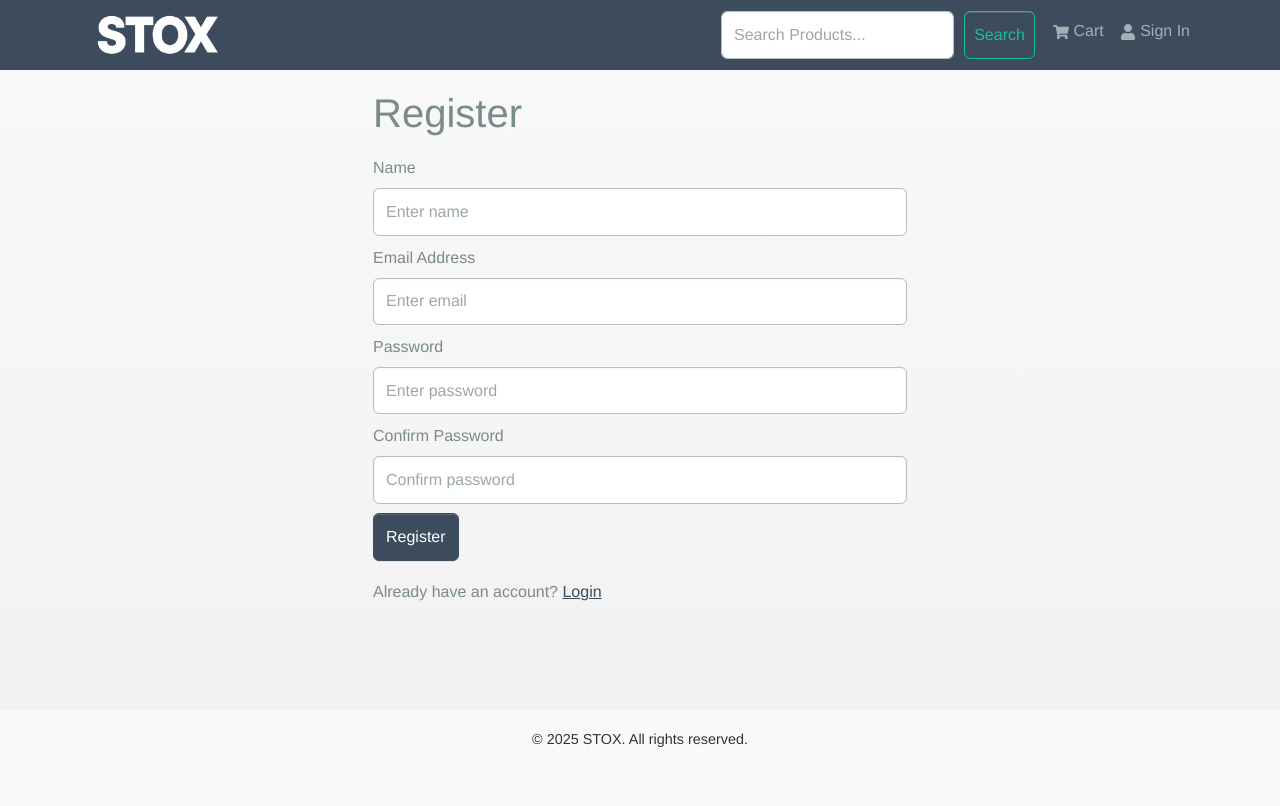
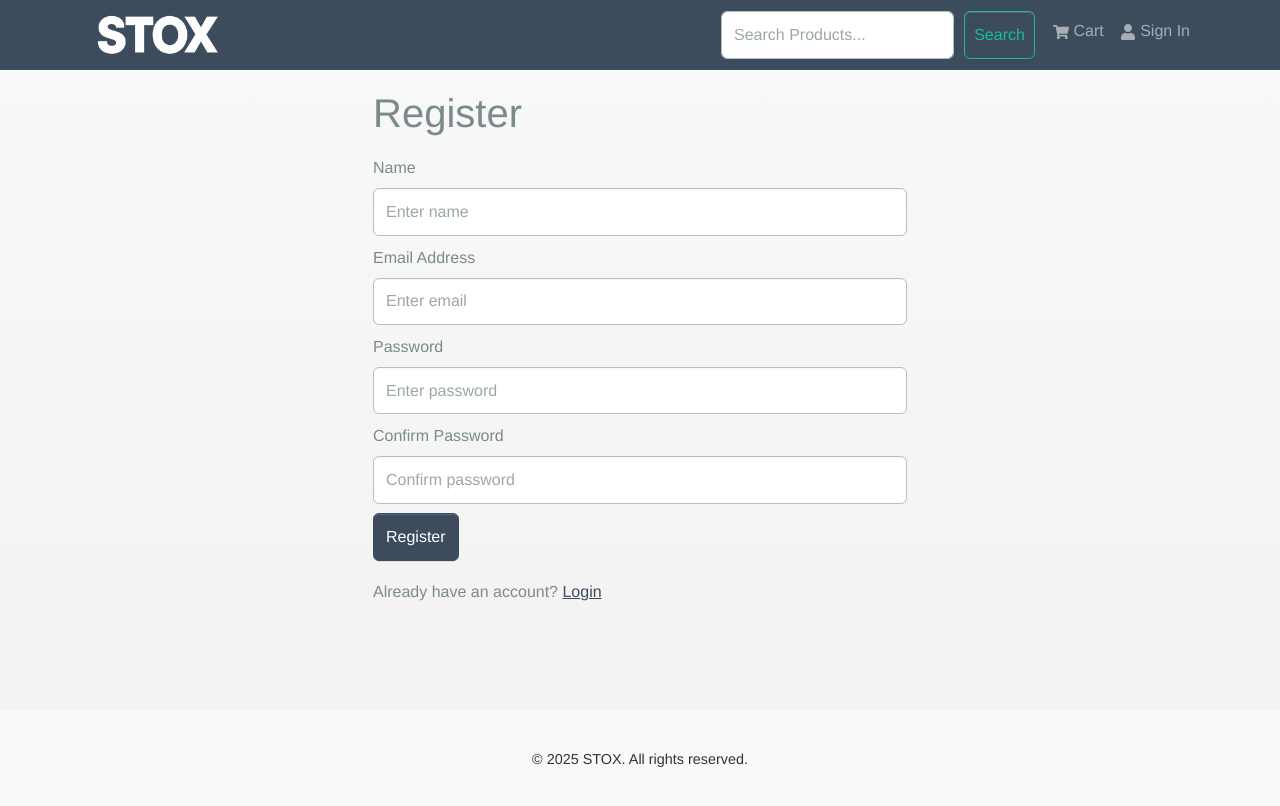
Before and after one commit to sharmin74/project-2-database-update, a React (Create React App) app in the folder frontend/: page /register in a window 1280 px wide. Shown: the top 806 px of the page. Built offline with nearby package versions, Linux system fonts and the light colour scheme.

Commit message:
10th commit sharmin

```diff
--- a/frontend/src/assets/styles/index.css
+++ b/frontend/src/assets/styles/index.css
@@ -64,7 +64,7 @@ body {
 }
 
 footer {
-  /* padding-top: 20px; */
+  padding-top: 20px;
   padding-bottom: 20px;
   background-color: #f8f9fa;
   font-size: 0.9rem;
```
